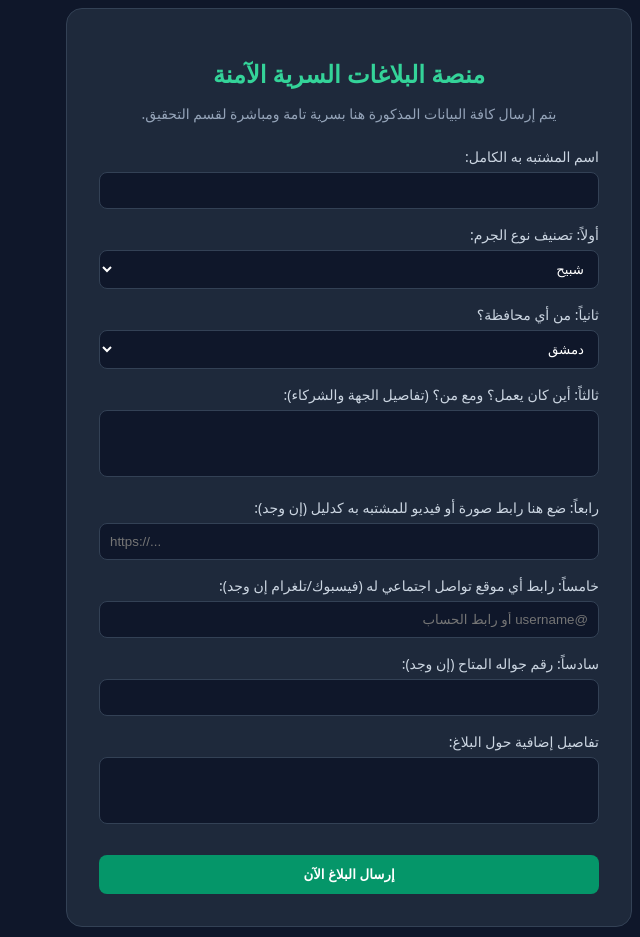
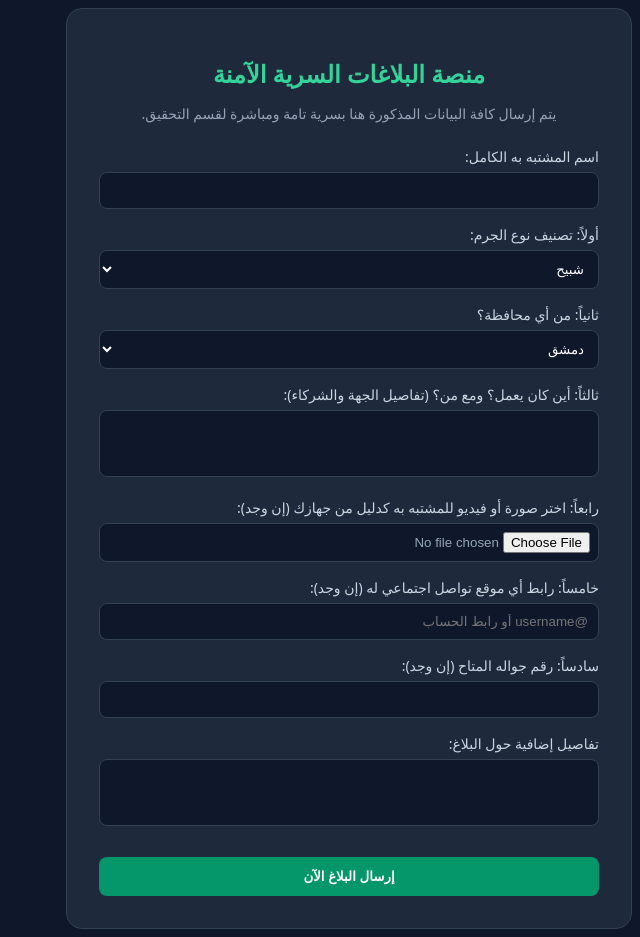
Before and after one commit to betarra/secure-reports-app, a Flask app: page / in a window 1280 px wide. Shown: the whole page, without its empty margins (640-1280 px from the left). Run offline with Flask 3, Linux system fonts and the light colour scheme.

Commit message:
Update report.html

```diff
--- a/templates/report.html
+++ b/templates/report.html
@@ -26,9 +26,9 @@
             {% endfor %}
         {% endif %}
 
-        <form action="/submit" method="POST" style="display: flex; flex-direction: column; gap: 16px;">
+        <!-- تم إضافة enctype="multipart/form-data" للسماح برفع الملفات الحقيقية -->
+        <form action="/submit" method="POST" enctype="multipart/form-data" style="display: flex; flex-direction: column; gap: 16px;">
 
-            <!-- أولاً: اسم المشتبه به ونوع الجرم -->
             <div>
                 <label style="display: block; font-size: 14px; color: #cbd5e1; margin-bottom: 6px;">اسم المشتبه به الكامل:</label>
                 <input type="text" name="suspect_name" required style="width: 100%; padding: 10px; border-radius: 8px; background-color: #0f172a; border: 1px solid #334155; color: white; box-sizing: border-box;">
@@ -44,7 +44,6 @@
                 </select>
             </div>
 
-            <!-- ثانياً: من أي محافظة (قائمة منسدلة كاملة) -->
             <div>
                 <label style="display: block; font-size: 14px; color: #cbd5e1; margin-bottom: 6px;">ثانياً: من أي محافظة؟</label>
                 <select name="province" required style="width: 100%; padding: 10px; border-radius: 8px; background-color: #0f172a; border: 1px solid #334155; color: white; box-sizing: border-box; cursor: pointer;">
@@ -65,31 +64,27 @@
                 </select>
             </div>
 
-            <!-- ثالثاً: أين كان يعمل ومع من -->
             <div>
                 <label style="display: block; font-size: 14px; color: #cbd5e1; margin-bottom: 6px;">ثالثاً: أين كان يعمل؟ ومع من؟ (تفاصيل الجهة والشركاء):</label>
                 <textarea name="work_details" rows="3" required style="width: 100%; padding: 10px; border-radius: 8px; background-color: #0f172a; border: 1px solid #334155; color: white; box-sizing: border-box; resize: none;"></textarea>
             </div>
 
-            <!-- رابعاً: إرفاق رابط صورة أو فيديو -->
+            <!-- رابعاً: إرفاق صورة أو فيديو حقيقي من الجهاز -->
             <div>
-                <label style="display: block; font-size: 14px; color: #cbd5e1; margin-bottom: 6px;">رابعاً: ضع هنا رابط صورة أو فيديو للمشتبه به كدليل (إن وجد):</label>
-                <input type="url" name="media_link" placeholder="https://..." style="width: 100%; padding: 10px; border-radius: 8px; background-color: #0f172a; border: 1px solid #334155; color: white; box-sizing: border-box;" dir="ltr">
+                <label style="display: block; font-size: 14px; color: #cbd5e1; margin-bottom: 6px;">رابعاً: اختر صورة أو فيديو للمشتبه به كدليل من جهازك (إن وجد):</label>
+                <input type="file" name="evidence_file" accept="image/*,video/*" style="width: 100%; padding: 8px; border-radius: 8px; background-color: #0f172a; border: 1px solid #334155; color: #94a3b8; box-sizing: border-box; cursor: pointer;">
             </div>
 
-            <!-- خامساً: رابط موقع تواصل اجتماعي له -->
             <div>
-                <label style="display: block; font-size: 14px; color: #cbd5e1; margin-bottom: 6px;">خامساً: رابط أي موقع تواصل اجتماعي له (فيسبوك/تلغرام إن وجد):</label>
+                <label style="display: block; font-size: 14px; color: #cbd5e1; margin-bottom: 6px;">خامساً: رابط أي موقع تواصل اجتماعي له (إن وجد):</label>
                 <input type="text" name="social_link" placeholder="@username أو رابط الحساب" style="width: 100%; padding: 10px; border-radius: 8px; background-color: #0f172a; border: 1px solid #334155; color: white; box-sizing: border-box;">
             </div>
 
-            <!-- سادساً: رقم جواله -->
             <div>
                 <label style="display: block; font-size: 14px; color: #cbd5e1; margin-bottom: 6px;">سادساً: رقم جواله المتاح (إن وجد):</label>
                 <input type="text" name="phone" style="width: 100%; padding: 10px; border-radius: 8px; background-color: #0f172a; border: 1px solid #334155; color: white; box-sizing: border-box;" dir="ltr">
             </div>
 
-            <!-- تفاصيل إضافية عامة -->
             <div>
                 <label style="display: block; font-size: 14px; color: #cbd5e1; margin-bottom: 6px;">تفاصيل إضافية حول البلاغ:</label>
                 <textarea name="details" rows="3" style="width: 100%; padding: 10px; border-radius: 8px; background-color: #0f172a; border: 1px solid #334155; color: white; box-sizing: border-box; resize: none;"></textarea>
```
